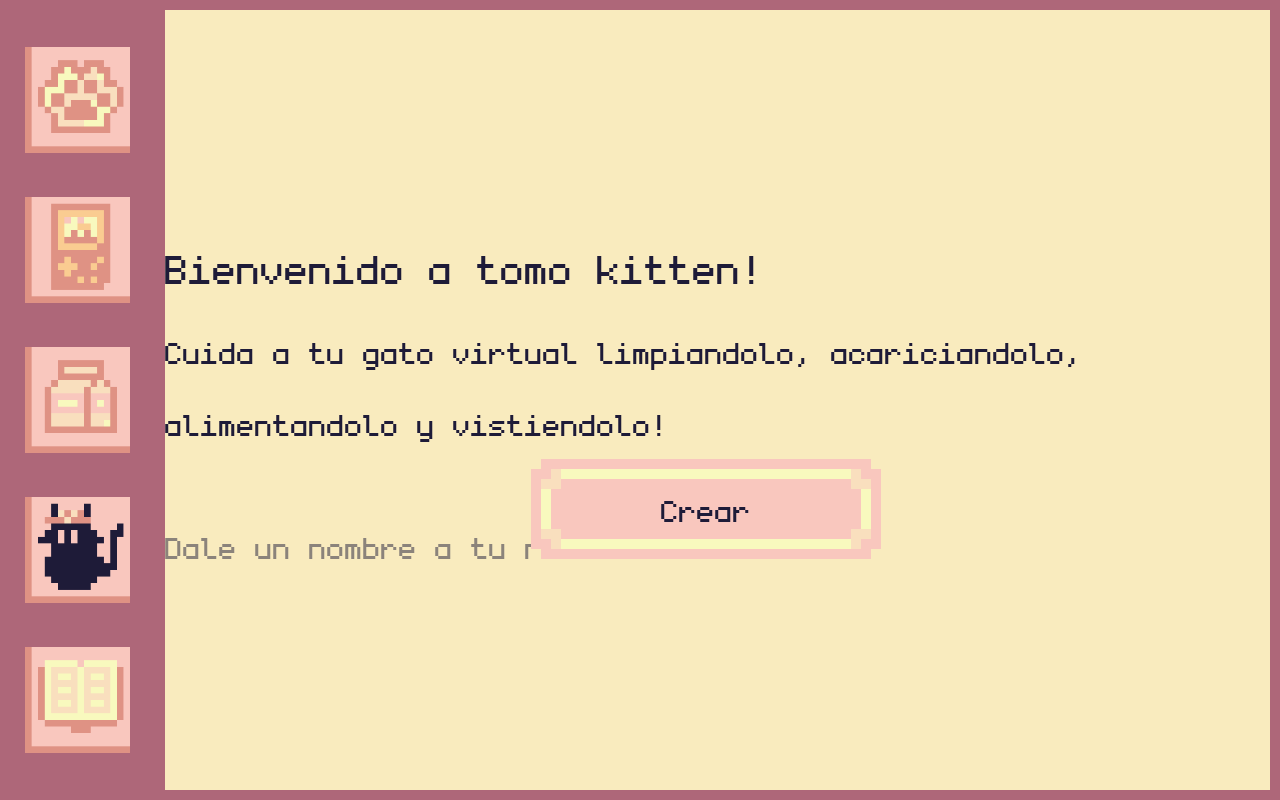
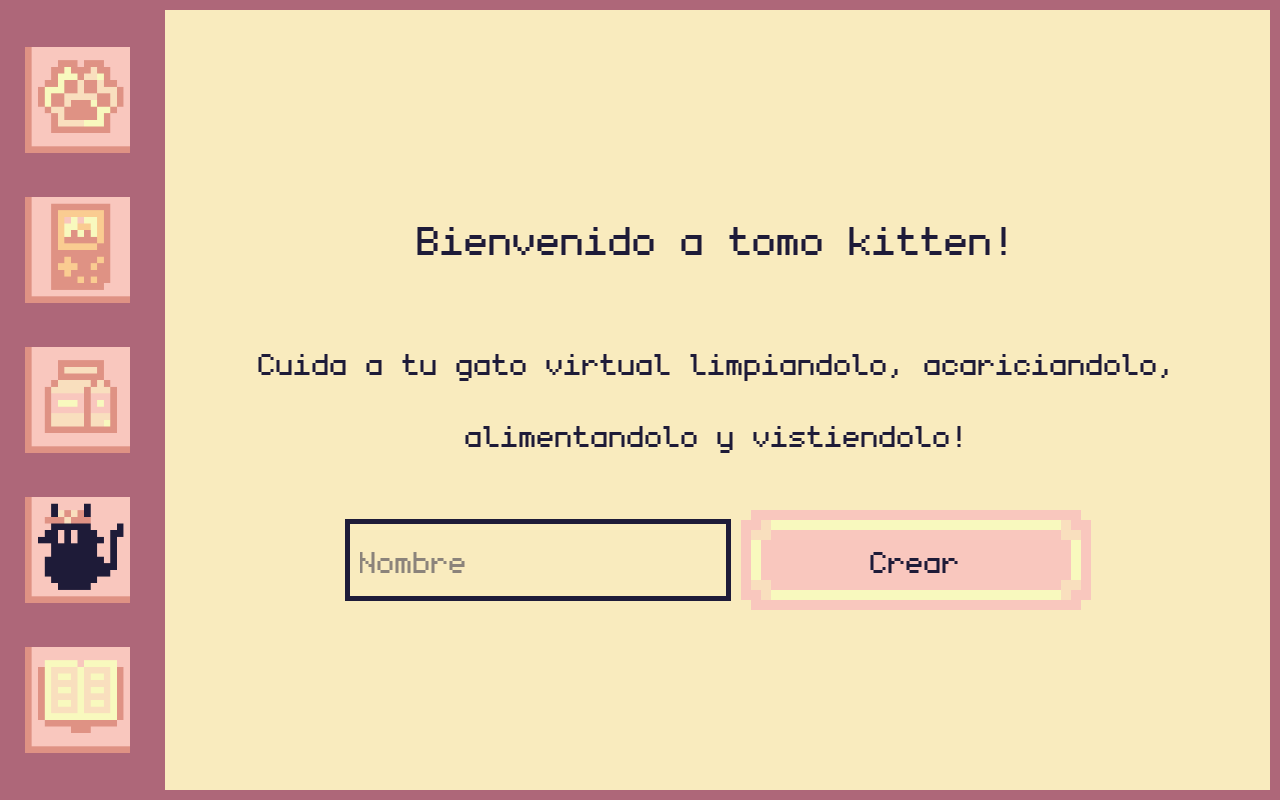
Before and after one commit to LuisGarrillo/tomo-kitten-next, a Next.js app: page / in a window 1280 px wide. Built offline with nearby package versions, Linux system fonts and the light colour scheme.

Commit message:
Implement naming feature

```diff
--- a/src/app/ui/components/index.js
+++ b/src/app/ui/components/index.js
@@ -1,8 +1,10 @@
 'use client'
 import { useState, useEffect } from "react";
+import { useRouter } from "next/navigation";
 import BaseButton from "./baseButton";
 import { getData, saveData } from "@/app/cache";
 import { defaultCatValues } from "@/app/cache";
+
 
 const base = (
     <div></div>
@@ -11,8 +13,13 @@ let catData;
 
 export default function Index() {
     let [page, setPage] = useState(base);
+    const router = useRouter();
+
     function nameKitten(_default) {
-
+        const field = document.getElementById("name-field");
+        console.log(field.value);
+        saveData(field.value, "name");
+        router.push("/play");
     }
 
     function revive(_default) {
@@ -25,21 +32,21 @@ export default function Index() {
     }
 
     const alive = (
-        <div>
+        <div className="index-wrapper">
             <h1>Bienvenido a tomo kitten!</h1>
             <p>Cuida a tu gato virtual limpiandolo, acariciandolo, alimentandolo y vistiendolo!</p>
-            <div>
-                <input placeholder="Dale un nombre a tu mascota!"></input>
+            <div className="naming-wrapper">
+                <input id="name-field" placeholder="Nombre"></input>
                 <BaseButton event={nameKitten} text={"Crear"}></BaseButton>
             </div>
         </div>
     )
     const dead = (
-        <div>
+        <div className="index-wrapper">
             <h1>Bienvenido a tomo kitten!</h1>
-            <p>Parece que tu mascota a perecido... No te preocupes, adopta y una nueva y trata de ser una buena persona esta vez!</p>
+            <p>Parece que tu mascota ha perecido... No te preocupes, adopta una nueva y trata de ser un buen cuidador esta vez!</p>
             <div>
-                <BaseButton event={revive} text = {"Revivir"}></BaseButton>
+                <BaseButton event={revive} text = {"Adoptar"}></BaseButton>
             </div>
         </div>
     )
```
